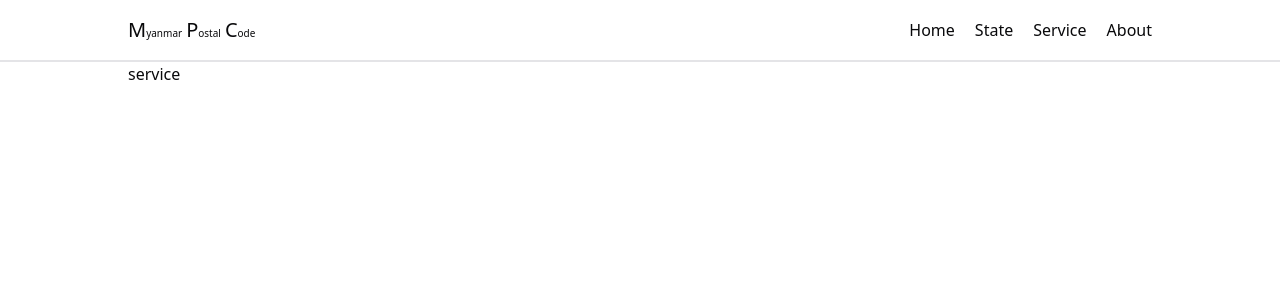
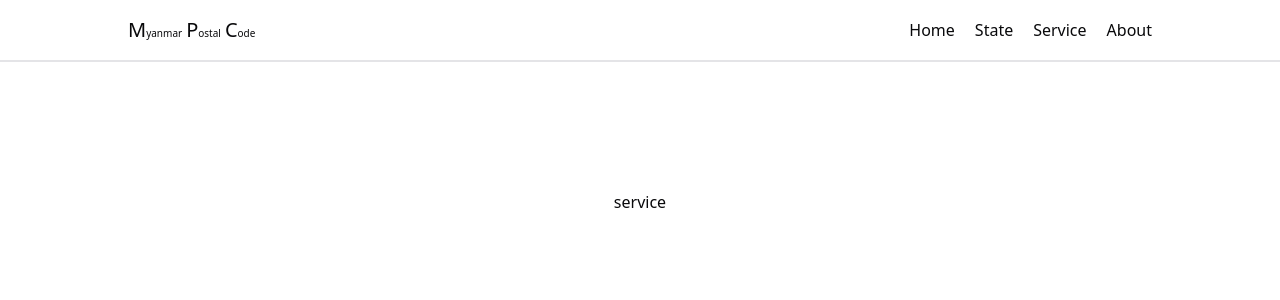
Before and after one commit to Minthantmg/MyanmarPostalCode, a Next.js app: page /service-page in a window 1280 px wide. Shown: the top 300 px of the page. Built offline with nearby package versions, Linux system fonts and the light colour scheme.

Commit message:
update ui

```diff
--- a/src/app/service-page/page.tsx
+++ b/src/app/service-page/page.tsx
@@ -1,7 +1,15 @@
 import React from "react";
 
 const page = () => {
-  return <div>service</div>;
+  return (
+      <div className="w-full h-screen">
+        <div className="flex justify-center items-center">
+          <div className="pt-32">
+            service
+          </div>
+        </div>
+      </div>
+  );
 };
 
 export default page;
```
